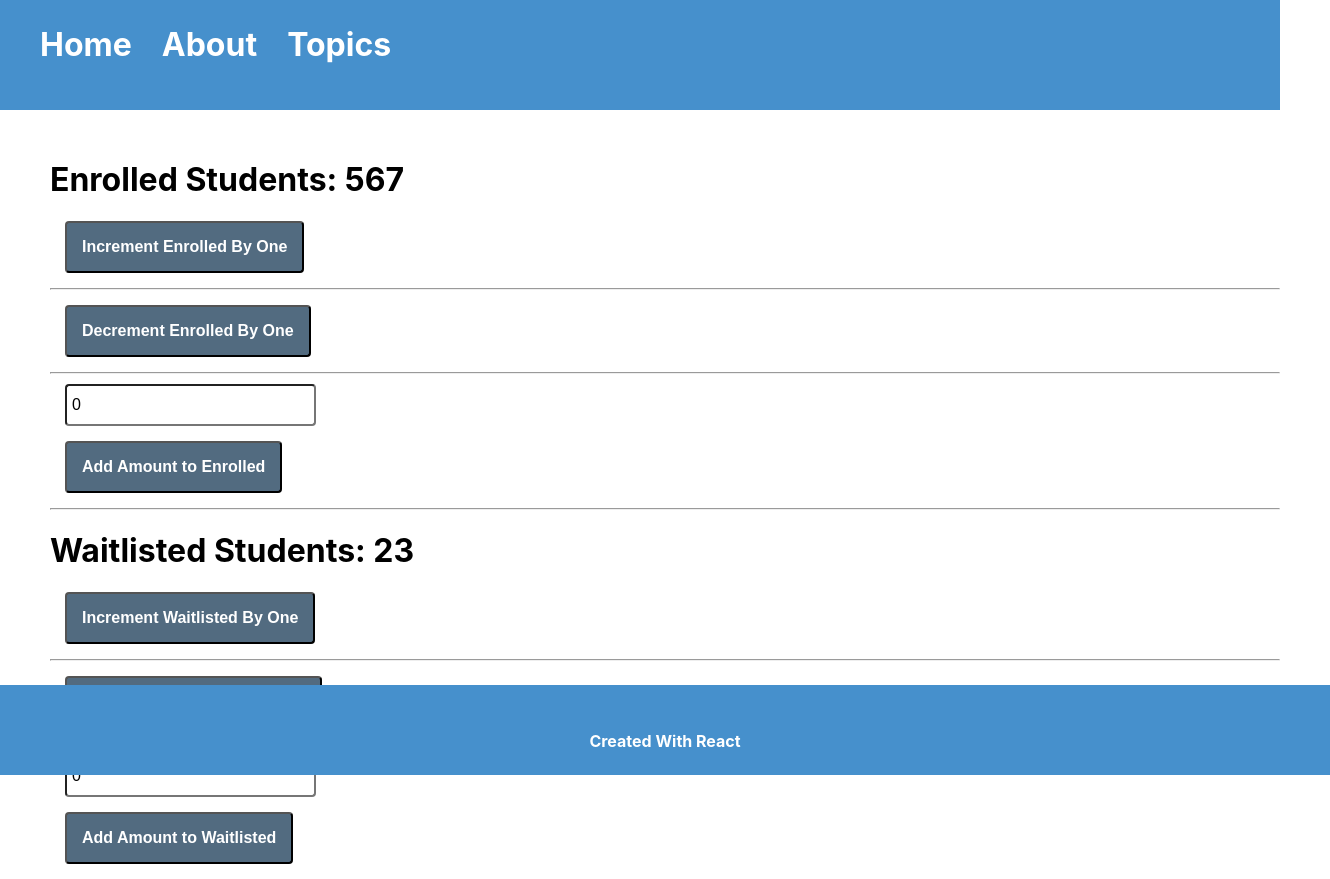
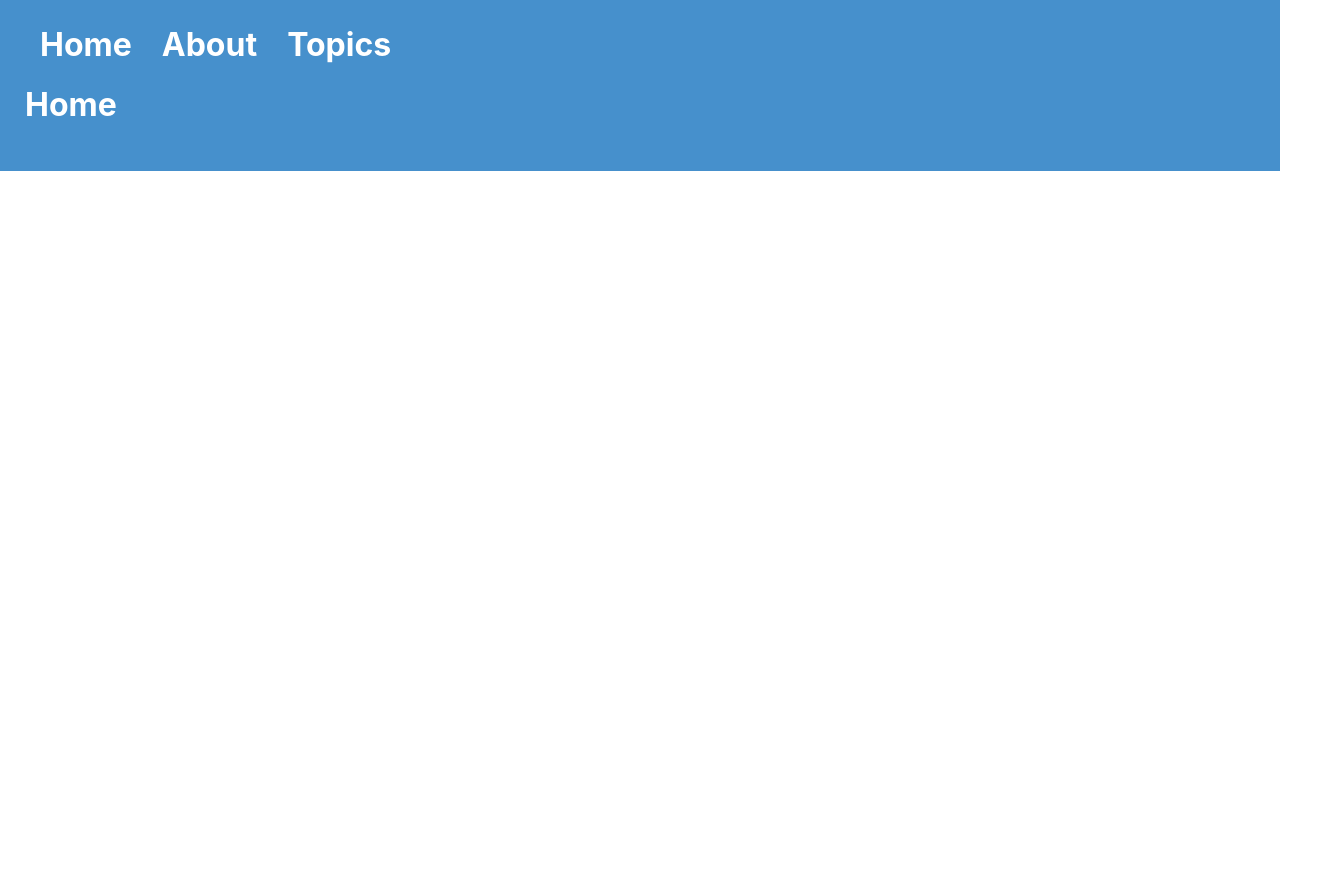
Before and after one commit to knaughton782/friendly-octo-fortnight, a React (Create React App) app: page / in a window 1280 px wide. Shown: the whole page, 1330 px wide, since content can reach past the window. After the commit the page ends 800 px from the top, so only its background shows below. Built offline with nearby package versions, Linux system fonts and the light colour scheme.

Commit message:
implemented test routing in index.js file

```diff
--- a/src/components/App.js
+++ b/src/components/App.js
@@ -1,7 +1,8 @@
 import React from 'react';
 import NumberOfStudents from './index.js';
 import Header from './Header.js';
-import Footer from './Footer.js'
+import Footer from './Footer.js';
+
 
 const App = props => {
   return (
--- a/src/components/Header.js
+++ b/src/components/Header.js
@@ -1,5 +1,8 @@
 import React from 'react';
 import '../styles/index.css';
+
+
+
 
 const Header = ({ title }) => (
     <div className='header'>
--- a/src/index.js
+++ b/src/index.js
@@ -3,9 +3,28 @@ import ReactDOM from 'react-dom';
 //import PropTypes from 'prop-types';
 import './styles/index.css';
 import App from './components/App';
+import Home from './views/Home';
+import About from './views/About';
+import Topics from './views/Topics';
 
+const Index = ({pathname}) => {
+    switch (pathname) {
+        case '/about':
+            return <About />;
+            break;
+        case '/topics':
+            return <Topics/>;
+            break;
+        default:
+            return <Home />;
 
+    }
+}
 
+let pathname = window.location.pathname;
 
+ReactDOM.render(<Index pathname={pathname}/>, document.getElementById('root'));
 
-ReactDOM.render(<App />, document.getElementById('root'));
+// listener to change the pathname variable
+window.addEventListener('popstate', () => pathname = window.location.pathname);
+// popstate event
--- a/src/styles/index.css
+++ b/src/styles/index.css
@@ -60,10 +60,10 @@ input {
 }
 .footer {
   background-color:  #4690cc;
-  margin: 0 0 25px 0;
+  margin: 25px 0 0 0;
   padding: 25px;
   color: #fff;
-  position: absolute;
+  /* position: absolute; */
   bottom: 0;
   left: 0;
   height: 40px;
--- /dev/null
+++ b/src/views/About.js
@@ -0,0 +1,6 @@
+import React from 'react';
+import Header from '../components/Header';
+
+const About = () => <Header title="About"/>;
+
+export default About;
--- /dev/null
+++ b/src/views/Home.js
@@ -0,0 +1,6 @@
+import React from 'react';
+import Header from '../components/Header';
+
+const Home = () => <Header title="Home" />;
+
+export default Home;
--- /dev/null
+++ b/src/views/Topics.js
@@ -0,0 +1,7 @@
+import React from 'react';
+import Header from '../components/Header';
+
+
+const Topics = () => <Header title='Topics'/>;
+
+export default Topics;
```
Also changed, not shown: src/components/About.js (deleted), src/components/Home.js (deleted), src/components/Topics.js (deleted).
